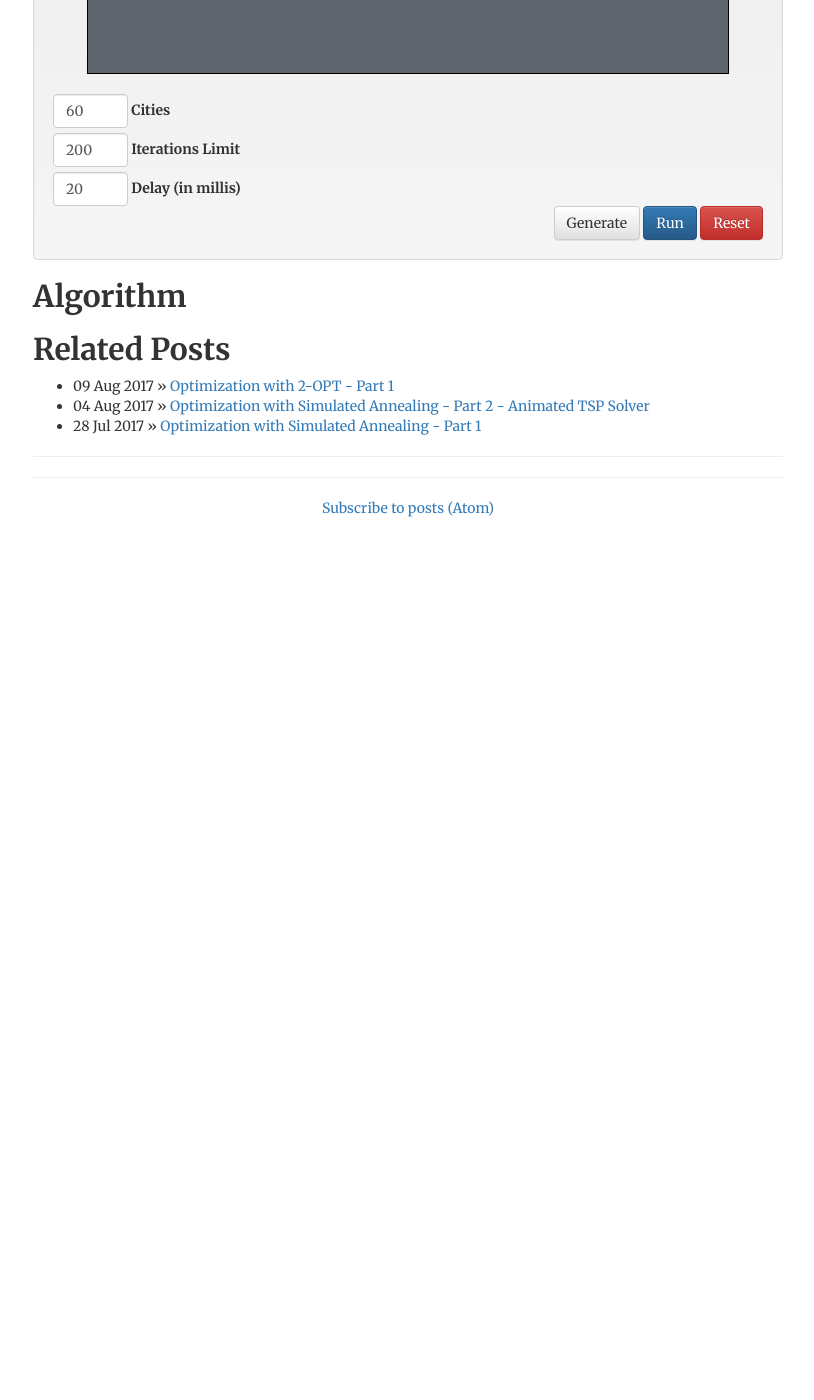
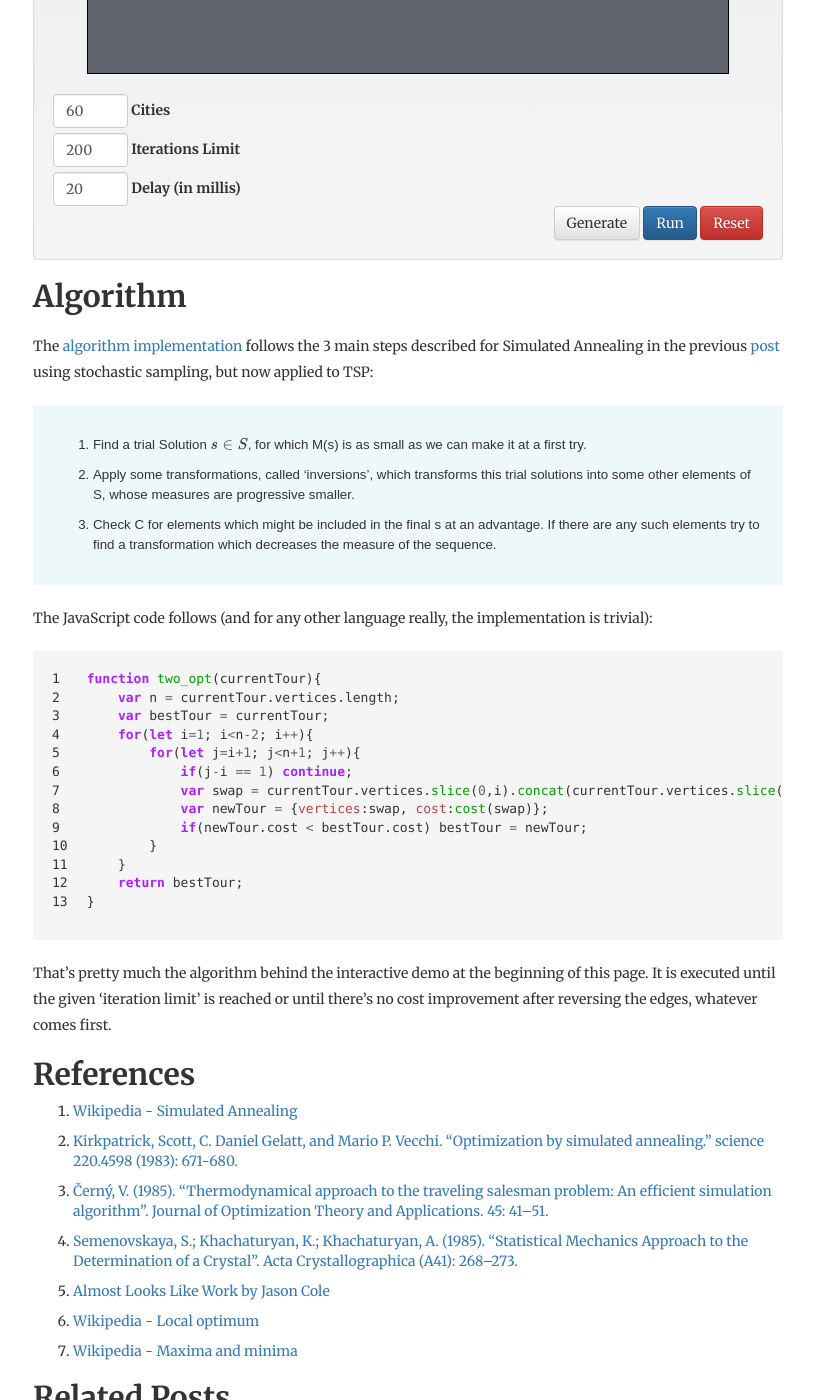
Before and after one commit to pedrohfsd/pedrohfsd.github.io, a Jekyll site: the page built from _posts/2017-08-11-2opt-part2.md, in a window 1280 px wide and 1400 px high, scrolled down 869 px. Shown: the whole window, without its empty margins (232-1046 px from the left). Built offline with Jekyll 4.4.1, drawn with Linux system fonts in a browser that asks for light colours; formulas are drawn with MathJax 3; comment, search, counter and statistics services are not loaded; before the commit the page ends 1407 px from its top, so only the background shows below that.

Commit message:
Adding the javascript code sample

```diff
--- a/_posts/2017-08-11-2opt-part2.md
+++ b/_posts/2017-08-11-2opt-part2.md
@@ -68,3 +68,37 @@ Interactive Demo (2-OPT applied to TSP)
 
 Algorithm
 ---
+The [algorithm implementation](https://github.com/pedrohfsd/TSP/tree/develop/2opt.js){:target="_blank"} follows the 3 main steps described for Simulated Annealing in the previous [post]({% post_url 2017-08-09-2opt-part1 %}) using stochastic sampling, but now applied to TSP:
+
+> 1. Find a trial Solution \\(s \in S\\), for which M(s) is as small as we can make it at a first try.
+> 1. Apply some transformations, called 'inversions', which transforms this trial solutions into some other elements of S, whose measures are progressive smaller.
+> 1. Check C for elements which might be included in the final s at an advantage. If there are any such elements try to find a transformation which decreases the measure of the sequence.
+
+The JavaScript code follows (and for any other language really, the implementation is trivial):
+{% highlight javascript linenos %}
+function two_opt(currentTour){
+    var n = currentTour.vertices.length;
+    var bestTour = currentTour;
+    for(let i=1; i<n-2; i++){
+        for(let j=i+1; j<n+1; j++){
+            if(j-i == 1) continue;
+            var swap = currentTour.vertices.slice(0,i).concat(currentTour.vertices.slice(i,j).reverse(), currentTour.vertices.slice(j,n))
+            var newTour = {vertices:swap, cost:cost(swap)};
+            if(newTour.cost < bestTour.cost) bestTour = newTour;
+        }
+    }
+    return bestTour;
+}
+{% endhighlight %}
+
+That's pretty much the algorithm behind the interactive demo at the beginning of this page. It is executed until the given 'iteration limit' is reached or until there's no cost improvement after reversing the edges, whatever comes first.
+
+References
+---
+1. [Wikipedia - Simulated Annealing](https://en.wikipedia.org/wiki/Simulated_annealing){:target="_blank"}
+1. [Kirkpatrick, Scott, C. Daniel Gelatt, and Mario P. Vecchi. "Optimization by simulated annealing." science 220.4598 (1983): 671-680.](https://doi.org/10.1126%2Fscience.220.4598.671){:target="_blank"}
+1. [Černý, V. (1985). "Thermodynamical approach to the traveling salesman problem: An efficient simulation algorithm". Journal of Optimization Theory and Applications. 45: 41–51.](https://doi.org/10.1007%2FBF00940812){:target="_blank"}
+1. [Semenovskaya, S.; Khachaturyan, K.; Khachaturyan, A. (1985). "Statistical Mechanics Approach to the Determination of a Crystal". Acta Crystallographica (A41): 268–273.](https://doi.org/10.1107%2FS0108767385000563){:target="_blank"}
+1. [Almost Looks Like Work by Jason Cole](https://jasmcole.com/2014/11/16/annealing-the-underground/){:target="_blank"}
+1. [Wikipedia - Local optimum](https://en.wikipedia.org/wiki/Local_optimum){:target="_blank"}
+1. [Wikipedia - Maxima and minima](https://en.wikipedia.org/wiki/Maxima_and_minima){:target="_blank"}
```
